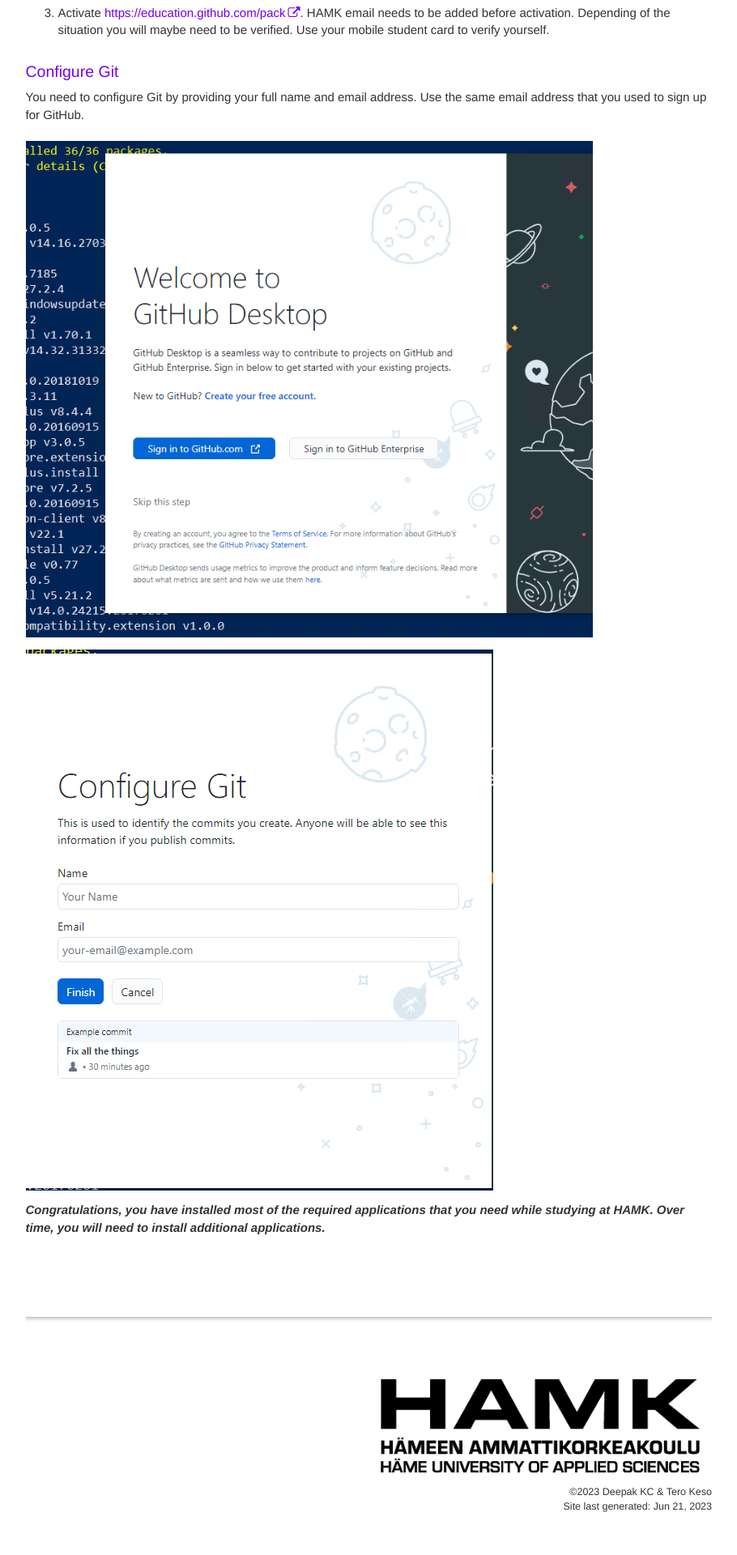
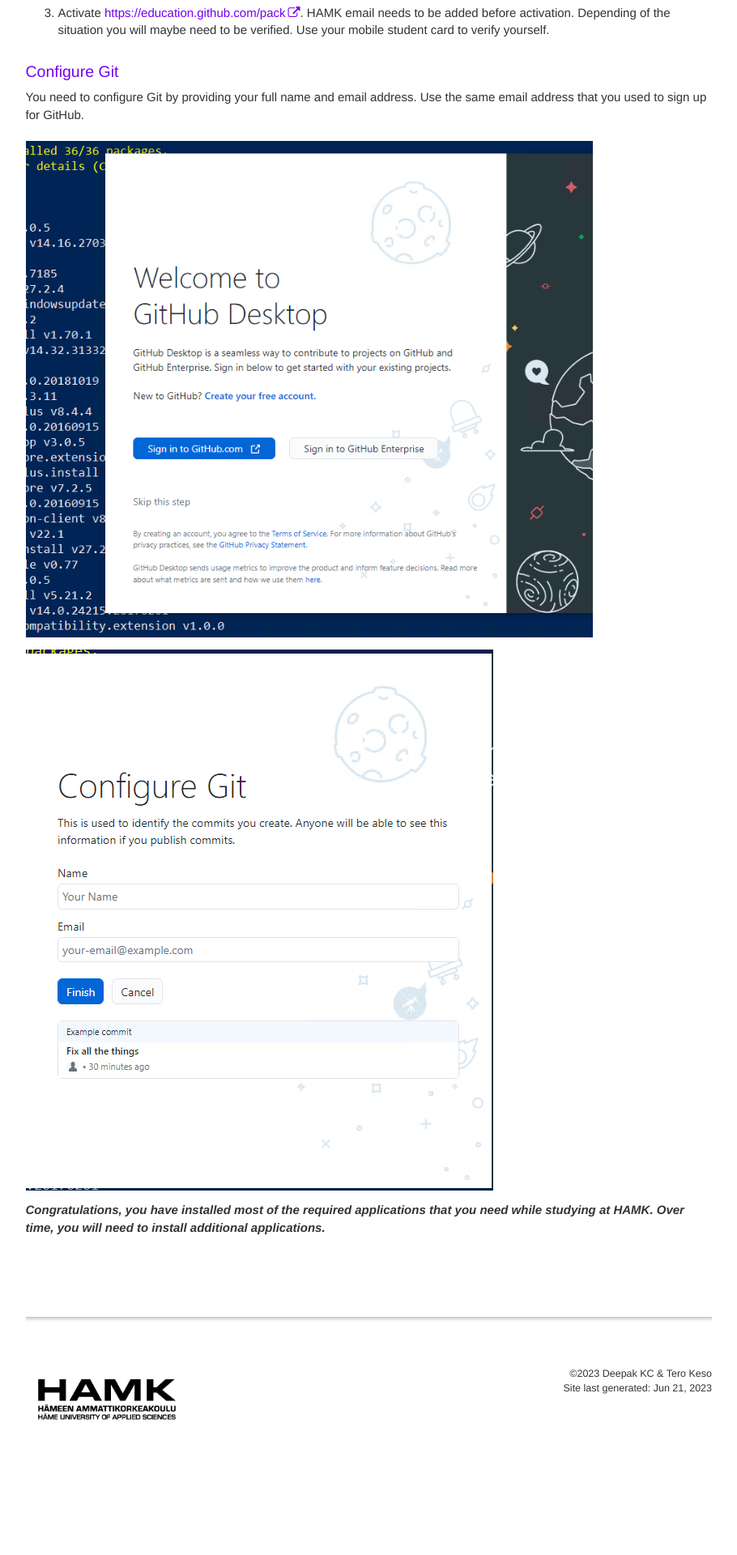
Before and after one commit to tkohonen/tkohonen.github.io, a Jekyll site: the page built from index.md, in a window 1280 px wide. Shown: the part 1752-3672 px from the top of the page at 81% size, without its empty margins (331-1241 px from the left). Built offline with Jekyll 4.4.1, drawn with Linux system fonts in a browser that asks for light colours; our own code applies the rules of GitHub Pages for plain Markdown files; comment, search, counter and statistics services are not loaded; after the commit the page ends 3570 px from its top, so only the background shows below that.

Commit message:
footer-css 5

```diff
--- a/css/customstyles.css
+++ b/css/customstyles.css
@@ -433,9 +433,9 @@ span.projectTitle {
 
 
 .footer-logo img {
-    text-align: left;
+    float: left;
     display: inline;
-    width: 50%;
+    width: 200px;
     height: auto;
     padding: 15px;
 }
```
